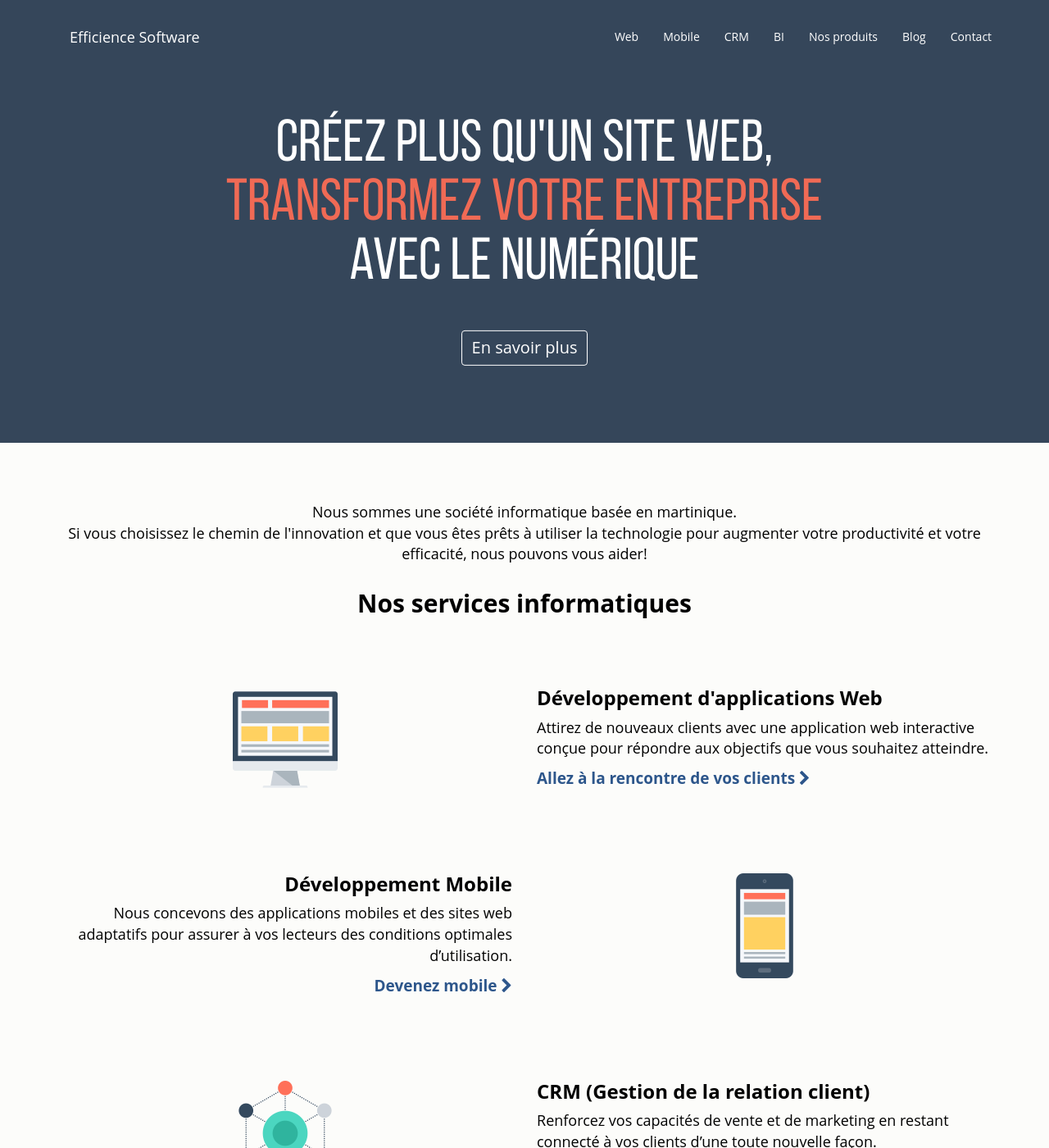
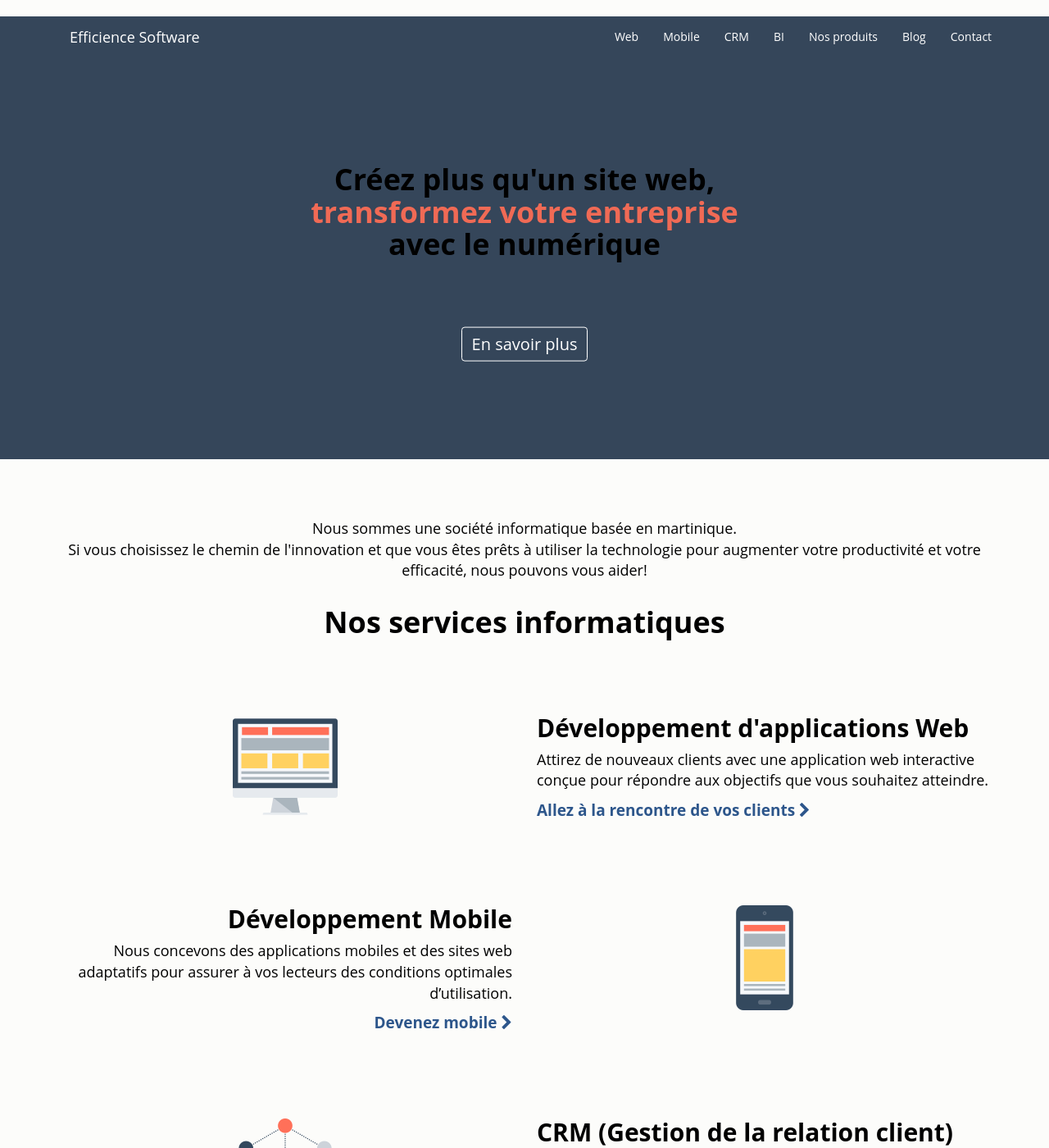
Before and after one commit to efficience-software/efficience-software.github.io, a Jekyll site: the page built from index.html, in a window 1280 px wide and 1400 px high. Shown: the whole window at 82% size. Built offline with Jekyll 4.4.1, drawn with Linux system fonts in a browser that asks for light colours; nearby versions of some CDN libraries; some web fonts are replaced; comment, search, counter and statistics services are not loaded.

Commit message:
ses headline

```diff
--- a/_services/bi.html
+++ b/_services/bi.html
@@ -7,7 +7,7 @@ text-intro: Prenez les bonnes <span class="blue-emphasize">décisions</span>
 call-to-action: Vous souhaitez mettre en place votre projet BI?
 ---
 
-<h2>Business Intelligence (BI)</h2>
+<h1>Business Intelligence (BI)</h1>
 <div class="row">
   <div class="col-lg-12">
     <p>La Business Intelligence (BI ou informatique décisionnelle) a longtemps
--- a/_services/crm.html
+++ b/_services/crm.html
@@ -7,7 +7,7 @@ text-intro: Séduisez vos prospects, <span class="blue-emphasize">aimez</span> v
 call-to-action: Vous souhaitez mettre en place votre projet CRM?
 ---
 
-<h2>Gestion de la Relation Client ou CRM</h2>
+<h1>Gestion de la Relation Client ou CRM</h1>
 <div class="row">
   <div class="col-lg-12">
     <p>Un CRM (Customer Relationship Management ou Gestion de la Relation Client)
--- a/_services/mobile.html
+++ b/_services/mobile.html
@@ -7,9 +7,9 @@ text-intro: Soyez toujours dans la <span class="blue-emphasize">poche</span> de
 call-to-action: Vous êtes intéressés par le développement d'une application mobile?
 ---
 
-<section class="row">
+<h1>Développement Mobile</h1>
+<div class="row">
     <div class="col-lg-12">
-		<h2>Développement Mobile</h2>
 		<p>Avec l'explosion des smartphones et tablettes, vos clients et salariés se
       connectent, consomment et partagent l'information partout et quand ils le
       veulent. C'est une opportunité pour votre entreprise de développer de nouvelles
@@ -23,7 +23,7 @@ call-to-action: Vous êtes intéressés par le développement d'une application
       mettons en place des outils qui vous permettent de publier votre contenu
       sur toutes les plateformes en un clic.</p>
 	</div>
-</section>
+</div>
 
   <div class="row img-product">
     <div class="col-md-6">
--- a/_services/web.html
+++ b/_services/web.html
@@ -7,7 +7,7 @@ text-intro: Réussissez votre <span class="blue-emphasize">présence</span> sur
 call-to-action: Vous souhaitez créer votre application web?
 ---
 
-<h2>Développement Web</h2>
+<h1>Développement Web</h1>
 <div class="row">
   <div class="col-lg-12">
     <p>Votre site web ne doit pas être seulement un outil de diffusion d'information,
--- a/css/main.css
+++ b/css/main.css
@@ -106,12 +106,12 @@ footer, .about {
     line-height: 26px;
 }
 
-h1 {
+.intro-heading {
 	padding-left: 15px;
     padding-right: 15px;
 }
 
-h1, .h1, .intro-heading {
+.intro-heading {
     color: #fff;
 	font-family: bebas;
     font-size: 45px;
@@ -124,12 +124,12 @@ h1, .h1, .intro-heading {
   font-size: 40px;
 }
 
-h2, h3, h4, h5 {
+h1, h2, h3, h4, h5 {
     font-weight: 700;
     color: #000;
 }
 
-h2, .h2 {
+h1, .h1 {
     margin-bottom: 1em;
 }
 
@@ -397,7 +397,7 @@ label {
     padding-top: 0em;
   }
 
-  h1, .intro-heading {
+  .intro-heading {
       font-size: 52px;
   }
 
@@ -419,7 +419,7 @@ label {
 
 @media(min-width:1024px) {
 
-    h1, .intro-heading {
+    .intro-heading {
         font-size: 62px;
     }
 
@@ -435,7 +435,7 @@ label {
 
 @media(min-width:1200px) {
 
-    h1, .intro-heading {
+    .intro-heading {
         font-size: 72px;
     }
 
--- a/index.html
+++ b/index.html
@@ -17,14 +17,14 @@ text-intro: Créez plus qu'un site web, <br><span class="red-emphasize">transfor
           </div>
       </div>
     </section>
-    <h2>Nos services informatiques</h2>
+    <h1>Nos services informatiques</h1>
     <section class="capability">
         <div class="row">
             <div class="col-md-6">
                 <img src="/img/desktop.png" class="img-responsive center-block serv-img" alt="développement web">
             </div>
             <div class="col-md-6 left">
-                <h3>Développement d'applications Web</h3>
+                <h2>Développement d'applications Web</h2>
                 <p>Attirez de nouveaux clients avec une application web interactive
                    conçue pour répondre aux objectifs que vous souhaitez atteindre.</p>
         <p><a href="/services/web/">Allez à la rencontre de vos clients <i class="fa fa-chevron-right"></i></a></p>
@@ -37,7 +37,7 @@ text-intro: Créez plus qu'un site web, <br><span class="red-emphasize">transfor
         <img src="/img/mobile.png" class="img-responsive center-block serv-img" alt="développement d'applications mobiles">
       </div>
             <div class="col-md-6 right">
-                <h3>Développement Mobile</h3>
+                <h2>Développement Mobile</h2>
                 <p>Nous concevons des applications mobiles et des sites web adaptatifs
                   pour assurer à vos lecteurs des conditions optimales d’utilisation.</p>
         <p><a href="/services/mobile/">Devenez mobile <i class="fa fa-chevron-right"></i></a></p>
@@ -53,7 +53,7 @@ text-intro: Créez plus qu'un site web, <br><span class="red-emphasize">transfor
                 <img src="/img/connection.png" class="img-responsive center-block serv-img" alt="crm ou gestion de la relation client">
             </div>
             <div class="col-md-6 left">
-                <h3>CRM (Gestion de la relation client)</h3>
+                <h2>CRM (Gestion de la relation client)</h2>
                 <p>Renforcez vos capacités de vente et de marketing en restant
                   connecté à vos clients d’une toute nouvelle façon.</p>
         <p><a href="/services/crm/">Aimez vos clients <i class="fa fa-chevron-right"></i></a></p>
@@ -66,7 +66,7 @@ text-intro: Créez plus qu'un site web, <br><span class="red-emphasize">transfor
         <img src="/img/analytics.png" class="img-responsive center-block serv-img" alt="bi ou business intelligence">
       </div>
             <div class="col-md-6 right">
-                <h3>Business Intelligence (BI)</h3>
+                <h2>Business Intelligence (BI)</h2>
                 <p>Prenez les bonnes décisions en collectant et en analysant vos
                   données métier.</p>
         <p><a href="/services/bi/">Prenez les bonnes décisions <i class="fa fa-chevron-right"></i></a></p>
```
